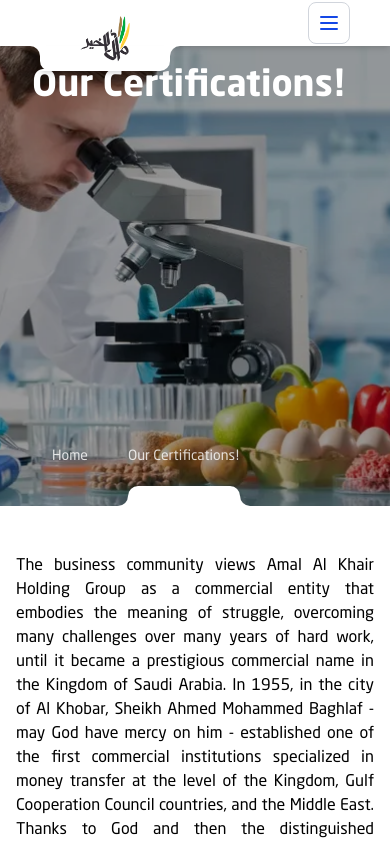
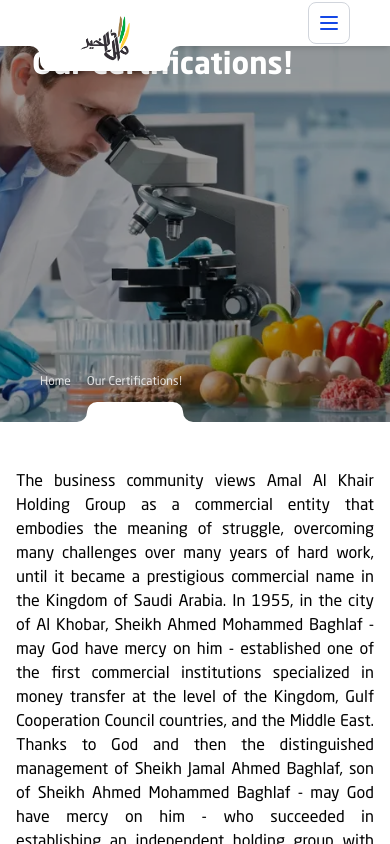
Before and after one commit to eskander-taher/amal-client, a Next.js app: page /en/certifications in a window 390 px wide. Shown: the top 844 px of the page. Built offline with nearby package versions, Linux system fonts and the light colour scheme.

Commit message:
fix curve shadow

```diff
--- a/src/app/globals.css
+++ b/src/app/globals.css
@@ -368,7 +368,8 @@
 	border-top-left-radius: 10px;
 	border-top-right-radius: 10px;
 	position: relative;
-
+	/* Shadow on bottom to cover pixel gaps */
+	box-shadow: 0 2px 0 0 var(--tab-color, white);
 }
 
 .upward-tab:before,
@@ -398,6 +399,8 @@
 	border-bottom-left-radius: 10px;
 	border-bottom-right-radius: 10px;
 	position: relative;
+	/* Shadow on top to cover pixel gaps */
+	box-shadow: 0 -2px 0 0 var(--tab-color, white);
 }
 
 .downward-tab:before,
--- a/src/components/Hero.tsx
+++ b/src/components/Hero.tsx
@@ -115,7 +115,9 @@
 	const isProductPage = pathname.endsWith("products") || pathname.endsWith("jobs");
 
 	return (
-		<Section className={`relative min-h-[60vh] p-0 sm:p-0 md:p-0 lg:p-0  ${className}`}>
+		<Section
+			className={`relative min-h-[50vh] sm:min-h-[55vh] md:min-h-[60vh] p-0 sm:p-0 md:p-0 lg:p-0  ${className}`}
+		>
 			{/* Background Image */}
 			<div className="absolute inset-0 z-0">
 				<Image
@@ -130,15 +132,15 @@
 			</div>
 
 			{/* Content */}
-			<div className="relative z-10 h-full min-h-[60vh] flex flex-col justify-between">
+			<div className="relative z-10 h-full min-h-[50vh] sm:min-h-[55vh] md:min-h-[60vh] flex flex-col justify-between">
 				{/* Title and Subtitle */}
-				<div className="container mx-auto px-4 py-16 md:py-24">
+				<div className="container mx-auto px-4 sm:px-6 lg:px-8 py-12 sm:py-16 md:py-20 lg:py-24">
 					<div className="max-w-4xl">
-						<h1 className="text-4xl md:text-5xl lg:text-6xl font-bold text-white mb-4 leading-tight">
+						<h1 className="text-3xl sm:text-4xl md:text-5xl lg:text-6xl font-bold text-white mb-3 sm:mb-4 leading-tight">
 							{title}
 						</h1>
 						{subtitle && (
-							<p className="text-xl md:text-2xl text-white/90 leading-relaxed">
+							<p className="text-lg sm:text-xl md:text-2xl text-white/90 leading-relaxed">
 								{subtitle}
 							</p>
 						)}
@@ -147,12 +149,12 @@
 
 				{/* Breadcrumb */}
 				{showBreadcrumb && (
-					<div className="container mx-auto px-4">
+					<div className="container mx-auto px-4 sm:px-6 lg:px-8">
 						<nav aria-label="Breadcrumb">
-							<ol className="flex items-center text-sm text-white/80">
+							<ol className="flex items-center flex-wrap text-xs sm:text-sm text-white/80">
 								{breadcrumbs.map((breadcrumb, index) => (
 									<li key={index} className="flex items-center">
-										<div className="relative flex-col pb-10 mx-5">
+										<div className="relative flex-col pb-8 sm:pb-10 mx-2 sm:mx-4 lg:mx-5">
 											<TransitionLink
 												href={breadcrumb.href}
 												className="hover:text-white transition-colors duration-200"
--- a/src/components/about/Aboutus.tsx
+++ b/src/components/about/Aboutus.tsx
@@ -6,15 +6,28 @@
 export default function Component() {
 	return (
 		<Section>
-			<div className="flex items-center gap-8">
+			<div className="flex flex-col md:flex-row items-center gap-6 sm:gap-8 lg:gap-12">
+				<div className="hidden sm:block flex-shrink-0 w-32 sm:w-40 md:w-48 lg:w-52">
 					<Image
-					src="/footer_AKG_vert_logo.svg"
+						src="/AKG_vert_logo.svg"
 						alt="Amal Al-Khair logo"
 						width={200}
 						height={200}
 						priority
+						className="w-full h-auto"
 					/>
-				<p className="text-justify">
+				</div>
+				<div className="block sm:hidden w-full">
+					<Image
+						src="/AKG_hori_logo.svg"
+						alt="Amal Al-Khair logo"
+						width={400}
+						height={200}
+						priority
+						className="w-full h-auto"
+					/>
+				</div>
+				<p className="text-justify text-sm sm:text-base lg:text-lg leading-relaxed">
 					ينظر مجتمع الأعمال إلى مجموعة جمال بغلف القابضة إلى انها كيان تجاري يجسد معنى
 					الكفاح, إذ تغلب على العديد من التحديات على مدى سنوات طويلة من العمل الجاد, إلى
 					أن أصبح اسما تجاريا مرموقا في المملكة العربية السعودية. في عام 1955,وفي مدينة
--- a/src/components/about/CompanyOverview.tsx
+++ b/src/components/about/CompanyOverview.tsx
@@ -4,8 +4,14 @@
 export default function CompanyOverview() {
   return (
 		<Section>
-			<div className="flex items-center gap-8">
-				<h2 className="font-bold text-2xl w-1/3">
+			<div className="flex flex-col md:flex-row items-start gap-6 sm:gap-8 lg:gap-12">
+				{/* Mobile title - full width without breaks */}
+				<h2 className="md:hidden font-bold text-xl sm:text-2xl lg:text-3xl w-full flex-shrink-0">
+					حول شركة أمل الخــــير القابــــــضة
+				</h2>
+
+				{/* Desktop title - with line breaks */}
+				<h2 className="hidden md:block font-bold text-xl sm:text-2xl lg:text-3xl md:w-48 lg:w-52 flex-shrink-0">
 					حول شركة
 					<br />
 					أمل الخــــير
@@ -13,7 +19,7 @@
 					القابــــــضة
 				</h2>
 
-				<p className="text-justify">
+				<p className="text-justify text-sm sm:text-base lg:text-lg leading-relaxed">
 					تمارس المجموعة أعمالها في المملكة العربية السعودية، وتعد من الشركات الرائدة على
 					المستوى المحلي والإقليمي في مجال إنتاج الدواجن والأعلاف الحيوانية والأسماك
 					والتمور. كما تمتلك بنية مالية ثابتة وتجارية واستراتيجية قوية للاستفادة من الفرص
--- a/src/components/about/DateCompanySection.tsx
+++ b/src/components/about/DateCompanySection.tsx
@@ -2,8 +2,8 @@
 
 export default function DateCompanySection() {
   return (
-		<Section className="relative text-[#686868] text-[18px] font-normal bg-[#f5f5f7] ">
-			<p className="text-justify">
+		<Section className="relative text-[#686868] font-normal bg-[#f5f5f7]">
+			<p className="text-justify text-sm sm:text-base lg:text-lg leading-relaxed">
 				تخصصت شركة أمل الخير للتمور في تصنيع وتصدير التمو ذات الجودة العالية ويقع مقرها في
 				الرياض . وبفضل الخبرة التي تراكمت لدى المجموعة على مدى عشر سنوات , واستطاعت أن تؤسس
 				نظاماً متميزاً على صعيد الإنتاج والتوزيع والتسويق والعمليات اللوجستية والرقابة
--- a/src/components/home/Certifications.tsx
+++ b/src/components/home/Certifications.tsx
@@ -43,11 +43,14 @@
 	// }, [hoveredIndex]);
 
 	return (
-		<Section id="certifications" ref={sectionRef} className="bg-gray-200 relative">
+		<Section id="certifications" ref={sectionRef} className="bg-[#f5f5f7] relative">
 			{/* Bottom static tab */}
 			<div className="absolute top-0 left-1/2 -translate-x-1/2 z-10">
 				<TransitionLink href="/about">
-					<div className="downward-tab text-yellow-500 text-sm sm:text-base" style={{ paddingInline: "30px" }}>
+					<div
+						className="downward-tab text-yellow-500 text-sm sm:text-base"
+						style={{ paddingInline: "30px" }}
+					>
 						{tHomePage("moreAboutButton")}
 					</div>
 				</TransitionLink>
@@ -56,8 +59,12 @@
 			<div className="w-full relative">
 				{/* Heading */}
 				<div className="text-center mb-8 sm:mb-10 lg:mb-16 px-4">
-					<h2 className="text-2xl sm:text-3xl lg:text-4xl font-bold mb-4 sm:mb-6 text-gray-900">{t("title")}</h2>
-					<p className="text-base sm:text-lg lg:text-xl max-w-4xl mx-auto text-gray-600">{t("description")}</p>
+					<h2 className="text-2xl sm:text-3xl lg:text-4xl font-bold mb-4 sm:mb-6 text-gray-900">
+						{t("title")}
+					</h2>
+					<p className="text-base sm:text-lg lg:text-xl max-w-4xl mx-auto text-gray-600">
+						{t("description")}
+					</p>
 				</div>
 
 				{/* Logos */}
--- a/src/components/layout/Footer.tsx
+++ b/src/components/layout/Footer.tsx
@@ -31,15 +31,21 @@
 							<div className="space-y-3 sm:space-y-4">
 								<div className="flex items-center gap-3">
 									<FaMapMarkerAlt className="text-lg sm:text-xl text-gray-600 flex-shrink-0" />
-									<span className="text-sm sm:text-base text-gray-700">{t("address")}</span>
+									<span className="text-sm sm:text-base text-gray-700">
+										{t("address")}
+									</span>
 								</div>
 								<div className="flex items-center gap-3">
 									<FaPhone className="text-lg sm:text-xl text-gray-600 flex-shrink-0" />
-									<span className="text-sm sm:text-base text-gray-700">{t("phone")}</span>
+									<span className="text-sm sm:text-base text-gray-700">
+										{t("phone")}
+									</span>
 								</div>
 								<div className="flex items-center gap-3">
 									<FaWhatsapp className="text-lg sm:text-xl text-gray-600 flex-shrink-0" />
-									<span className="text-sm sm:text-base text-gray-700">{t("whatsapp")}</span>
+									<span className="text-sm sm:text-base text-gray-700">
+										{t("whatsapp")}
+									</span>
 								</div>
 							</div>
 
@@ -91,7 +97,9 @@
 
 						{/* Links */}
 						<div className="flex-1 lg:min-w-0">
-							<h3 className="text-lg sm:text-xl font-bold mb-4 sm:mb-6 text-black">{t("quickLinks")}</h3>
+							<h3 className="text-lg sm:text-xl font-bold mb-4 sm:mb-6 text-black">
+								{t("quickLinks")}
+							</h3>
 							<div className="grid grid-cols-2 sm:grid-cols-2 gap-4 sm:gap-6">
 								<div className="space-y-2 sm:space-y-3">
 									<Link
@@ -182,7 +190,7 @@
 						<div className="flex flex-col justify-start items-center lg:items-start lg:w-auto lg:max-w-md">
 							<div className="w-full max-w-xs sm:max-w-sm lg:max-w-md mb-4 sm:mb-6">
 								<Image
-									src="/AKG_Logo_Horizontal.svg"
+									src="/AKG_hori_logo.svg"
 									alt="Amal Al Khair logo"
 									width={450}
 									height={200}
--- a/src/components/ui/RichTextEditor.tsx
+++ b/src/components/ui/RichTextEditor.tsx
@@ -86,14 +86,14 @@
   }
 
   const addLink = () => {
-    const url = window.prompt('أدخل رابط URL:');
+		const url = window.prompt("أدخل رابط URL:");
 		if (url) {
-      editor.chain().focus().extendMarkRange('link').setLink({ href: url }).run();
+			editor.chain().focus().extendMarkRange("link").setLink({ href: url }).run();
 		}
   };
 
   const addImage = () => {
-    const url = window.prompt('أدخل رابط الصورة:');
+		const url = window.prompt("أدخل رابط الصورة:");
 		if (url) {
 			editor.chain().focus().setImage({ src: url }).run();
 		}
```
Also changed, not shown: public/AKG_hori_logo.svg (renamed from public/AKG_Logo_Horizontal.svg), public/AKG_vert_logo.svg (renamed from public/footer_AKG_vert_logo.svg). Lines whose indentation alone changed are shown as unchanged.
